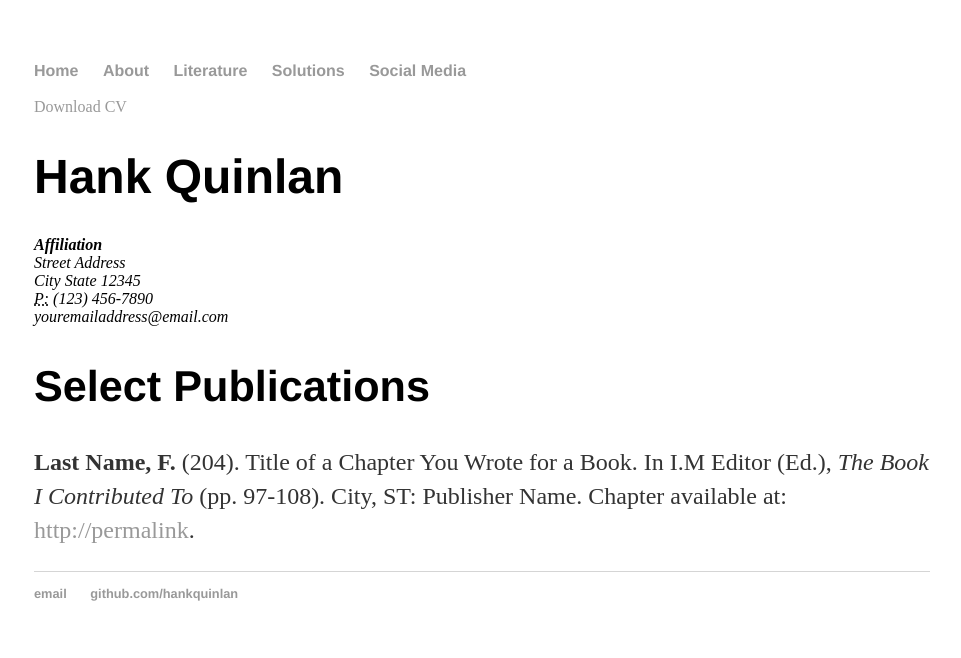
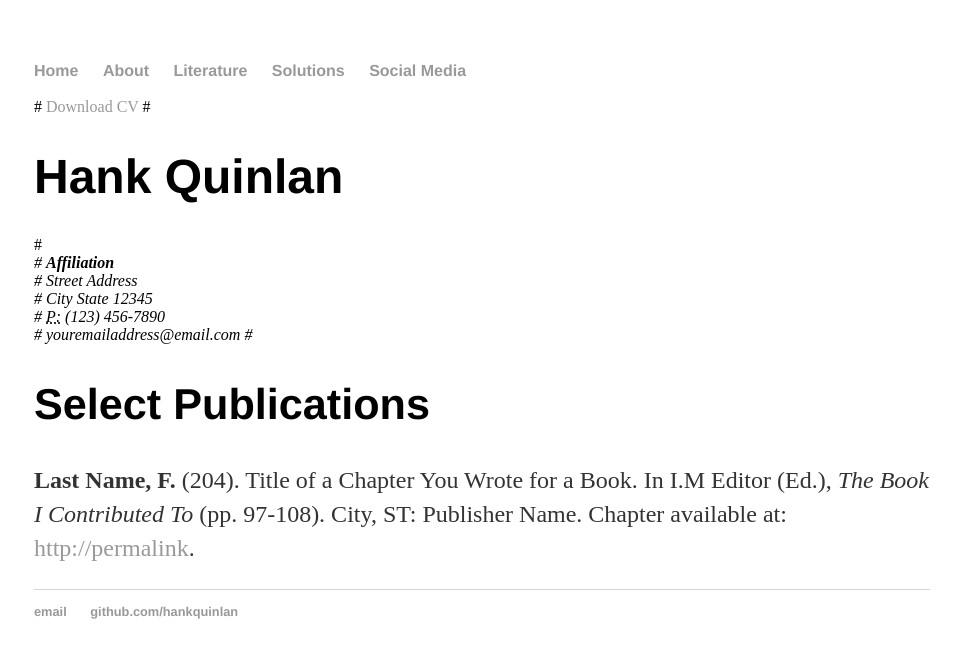
Before and after one commit to endclimatechange/endclimatechange.github.io, a Jekyll site: the page built from cv/index.html, in a window 1280 px wide. Shown: the top 658 px of the page, without its empty margins (158-1119 px from the left). Built offline with Jekyll 4.4.1, drawn with Linux system fonts in a browser that asks for light colours.

Commit message:
Update index.html

```diff
--- a/cv/index.html
+++ b/cv/index.html
@@ -4,15 +4,15 @@ title: CV of Your Name
 ---
 
 	<div class="Literature">
-		<a href="#" class="download" title="Download CV as PDF">Download CV</a>
-					<h1>Hank Quinlan</h1>
-					<address>
-					<strong>Affiliation</strong><br>
-					Street Address<br>
-					City State 12345<br>
-					<abbr title="phone">P:</abbr> (123) 456-7890<br>
-					<span class="obfuscate">youremailaddress@email.com</span>
-					</address>
+	#	<a href="#" class="download" title="Download CV as PDF">Download CV</a>
+		#			<h1>Hank Quinlan</h1>
+		#			<address>
+		#			<strong>Affiliation</strong><br>
+		#			Street Address<br>
+		#			City State 12345<br>
+		#			<abbr title="phone">P:</abbr> (123) 456-7890<br>
+		#			<span class="obfuscate">youremailaddress@email.com</span>
+		#			</address>
 
 					<h2>Select Publications</h2>
 
```
